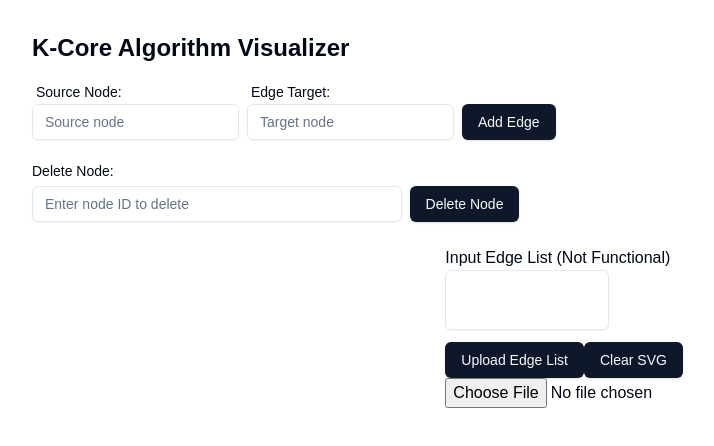
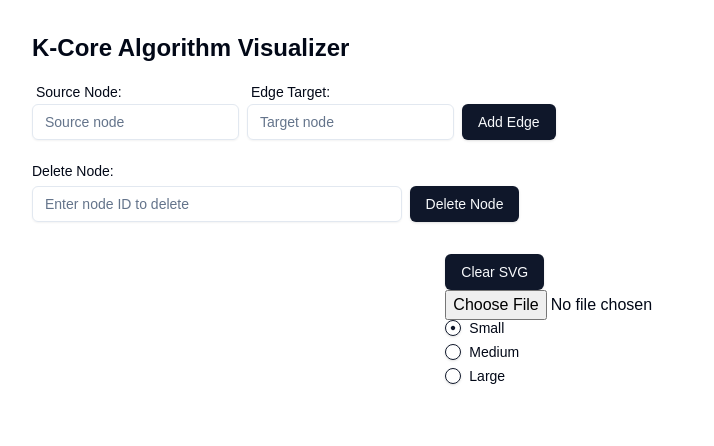
Before and after one commit to blink-y/graph-algo-visualiser, a Next.js app: page / in a window 1280 px wide. Shown: the top 446 px of the page, without its empty margins (0-714 px from the left). Built offline with nearby package versions, Linux system fonts and the light colour scheme; no server answers.

Commit message:
Radio Buttons and API Integration

```diff
--- a/package.json
+++ b/package.json
@@ -14,6 +14,7 @@
     "@radix-ui/react-label": "^2.1.0",
     "@radix-ui/react-menubar": "^1.1.2",
     "@radix-ui/react-navigation-menu": "^1.2.1",
+    "@radix-ui/react-radio-group": "^1.2.1",
     "@radix-ui/react-slider": "^1.2.1",
     "@radix-ui/react-slot": "^1.1.0",
     "class-variance-authority": "^0.7.0",
--- a/src/app/graph.jsx
+++ b/src/app/graph.jsx
@@ -6,6 +6,7 @@ import { Button } from "@/components/ui/button";
 import { Input } from "@/components/ui/input";
 import { Label } from "@/components/ui/label";
 import { Textarea } from "@/components/ui/textarea"
+import { RadioGroup, RadioGroupItem } from "@/components/ui/radio-group";
 export default function ForceDirectedGraph() {
   const svgRef = useRef();
   const [initialNodes, setInitialNodes] = useState([]);
@@ -17,8 +18,9 @@ export default function ForceDirectedGraph() {
   const [deleteNodeId, setDeleteNodeId] = useState("");
   const [edgeList, setEdgeList] = useState('');
   const [kCoreValues, setKCoreValues] = useState({});
+  const [selectedValue, setSelectedValue] = useState('1');
 
-  // Uploaded Graph data
+  // Upload Graph data
   const postGraphData = async (edges) => {
     try {
       const response = await fetch('http://localhost:8000/calculate_k_cores', {
@@ -59,8 +61,8 @@ export default function ForceDirectedGraph() {
       }
 
       const data = await response.json();
-      console.log('Core nodes:', data.core_nodes);
-      return data.core_nodes;
+      console.log('Core nodes:', data.core_data);
+      return data.core_data;
 
     } catch (error) {
       console.error('Failed to post graph data:', error);
@@ -68,10 +70,10 @@ export default function ForceDirectedGraph() {
     }
   };
 
-  const generateInitialData = async() => {
-    const kcore_nodes = await initialGraphData('1');
-    console.log('Core nodes:', kcore_nodes); // Log core nodes
-    if (!kcore_nodes) {
+  const generateInitialGraph = async (value) => {
+    const data = await initialGraphData(value);
+    console.log('Nodes', data); // Log core nodes
+    if (!data) {
         console.error('No core nodes data available. Cannot generate initial data.');
         return; // Exit if there was an error
     }
@@ -79,8 +81,11 @@ export default function ForceDirectedGraph() {
     // Create a Map to track the highest k-core value for each node
     const nodeCoreMap = new Map();
 
-    // Iterate through the k-core nodes
-    Object.entries(kcore_nodes).forEach(([kCoreValue, nodeIds]) => {
+    // Sort the k-core entries by key (k-core value) in descending order
+    const sortedKCoreEntries = Object.entries(data).sort(([a], [b]) => b - a);
+
+    // Iterate through the sorted k-core nodes
+    sortedKCoreEntries.forEach(([kCoreValue, { nodes: nodeIds, edges }]) => {
         const numericKCoreValue = Number(kCoreValue);
         nodeIds.forEach(id => {
             // If the node is not in the map or if the current k-core value is higher, update it
@@ -88,6 +93,8 @@ export default function ForceDirectedGraph() {
                 nodeCoreMap.set(id, numericKCoreValue);
             }
         });
+
+        // You can optionally collect edges here if needed
     });
 
     const colorMapping = {
@@ -101,6 +108,7 @@ export default function ForceDirectedGraph() {
     const getColorForKCoreValue = (kCoreValue) => {
         return colorMapping[kCoreValue] || '#FFFFFF'; // Fallback to white if the k-core value is not defined
     };
+
     // Create an array of unique nodes based on the highest k-core value
     const nodes = [];
     nodeCoreMap.forEach((kCoreValue, id) => {
@@ -112,12 +120,17 @@ export default function ForceDirectedGraph() {
         nodes.push(node);
     });
 
-    // Create links array based on edges
-    const links = edges.map(([source, target]) => ({
+    // Create links array based on edges from the highest k-core value
+    const links = [];
+    sortedKCoreEntries.forEach(([kCoreValue, { edges }]) => {
+        edges.forEach(([source, target]) => {
+            links.push({
                 source: String(source), // Ensure source is a string
                 target: String(target), // Ensure target is a string
                 value: 1 // Thickness can be adjusted based on your logic
-    }));
+            });
+        });
+    });
 
     // Final data structure
     setInitialNodes(nodes);
@@ -162,13 +175,13 @@ export default function ForceDirectedGraph() {
 
 
   useEffect(() => {
-    generateInitialData();
-  }, []);
+    generateInitialGraph(selectedValue); // Generate data when component mounts and selectedValue changes
+}, [selectedValue]);
 
   useEffect(() => {
     // Specify the dimensions of the chart.
-    const width = window.innerWidth * 0.4;
-    const height = window.innerHeight * 0.4;
+    const width = window.innerWidth * 0.8;
+    const height = window.innerHeight * 0.8;
 
     // Specify the color scale.
     const color = d3.scaleOrdinal(d3.schemeCategory10);
@@ -396,21 +409,9 @@ export default function ForceDirectedGraph() {
     </div>
     <div className="flex flex-row items-start mt-4">
     <div className="flex-1 mr-1">
-        <svg ref={svgRef} style={{ width: 'auto', height: 'auto' }} />
+        <svg ref={svgRef} style={{ width: '100', height: '100' }} />
     </div>
     <div className="flex-1">
-        <p>Input Edge List
-          (Not Functional)</p>
-        <Textarea
-        className="h-[100%] w-[40%]"
-        style={{ resize: 'none' }}
-        value = {edgeList}
-        onChange={e => setEdgeList(e.target.value)}
-        />
-        <Button
-        className="mt-3"
-        onClick={addEdgesFromInput}
-        >Upload Edge List</Button>
         <Button onClick={clearSvg} className="mt-2">
             Clear SVG
         </Button>
@@ -421,6 +422,22 @@ export default function ForceDirectedGraph() {
           onChange={handleFileUpload}
         />
         </div>
+        <div>
+          <RadioGroup value={selectedValue} onChange={setSelectedValue}>
+              <div className="flex items-center space-x-2">
+                  <RadioGroupItem value="1" id="option-one" />
+                  <Label htmlFor="option-one">Small</Label>
+              </div>
+              <div className="flex items-center space-x-2">
+                  <RadioGroupItem value="2" id="option-two" />
+                  <Label htmlFor="option-two">Medium</Label>
+              </div>
+              <div className="flex items-center space-x-2">
+                  <RadioGroupItem value="3" id="option-three" />
+                  <Label htmlFor="option-three">Large</Label>
+              </div>
+          </RadioGroup>
+      </div>
     </div>
     <div className="flex-1">
     </div>
--- /dev/null
+++ b/src/components/ui/radio-group.jsx
@@ -0,0 +1,30 @@
+"use client"
+
+import * as React from "react"
+import * as RadioGroupPrimitive from "@radix-ui/react-radio-group"
+import { cn } from "@/lib/utils"
+import { DotFilledIcon } from "@radix-ui/react-icons"
+
+const RadioGroup = React.forwardRef(({ className, ...props }, ref) => {
+  return (<RadioGroupPrimitive.Root className={cn("grid gap-2", className)} {...props} ref={ref} />);
+})
+RadioGroup.displayName = RadioGroupPrimitive.Root.displayName
+
+const RadioGroupItem = React.forwardRef(({ className, ...props }, ref) => {
+  return (
+    (<RadioGroupPrimitive.Item
+      ref={ref}
+      className={cn(
+        "aspect-square h-4 w-4 rounded-full border border-primary text-primary shadow focus:outline-none focus-visible:ring-1 focus-visible:ring-ring disabled:cursor-not-allowed disabled:opacity-50",
+        className
+      )}
+      {...props}>
+      <RadioGroupPrimitive.Indicator className="flex items-center justify-center">
+        <DotFilledIcon className="h-3.5 w-3.5 fill-primary" />
+      </RadioGroupPrimitive.Indicator>
+    </RadioGroupPrimitive.Item>)
+  );
+})
+RadioGroupItem.displayName = RadioGroupPrimitive.Item.displayName
+
+export { RadioGroup, RadioGroupItem }
```
Also changed, not shown: 1 other file (tests, documents, lock files or other folders). Lines whose indentation alone changed are shown as unchanged.
